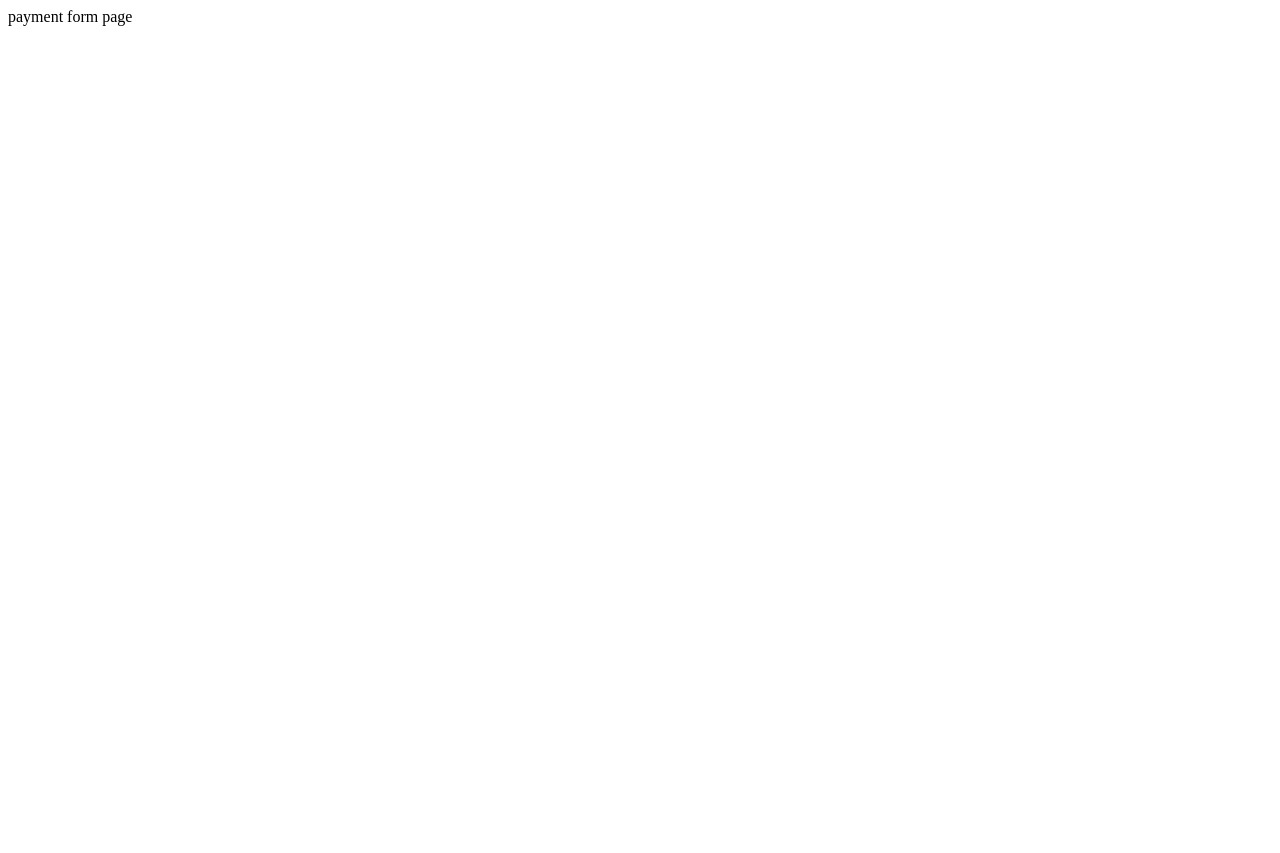
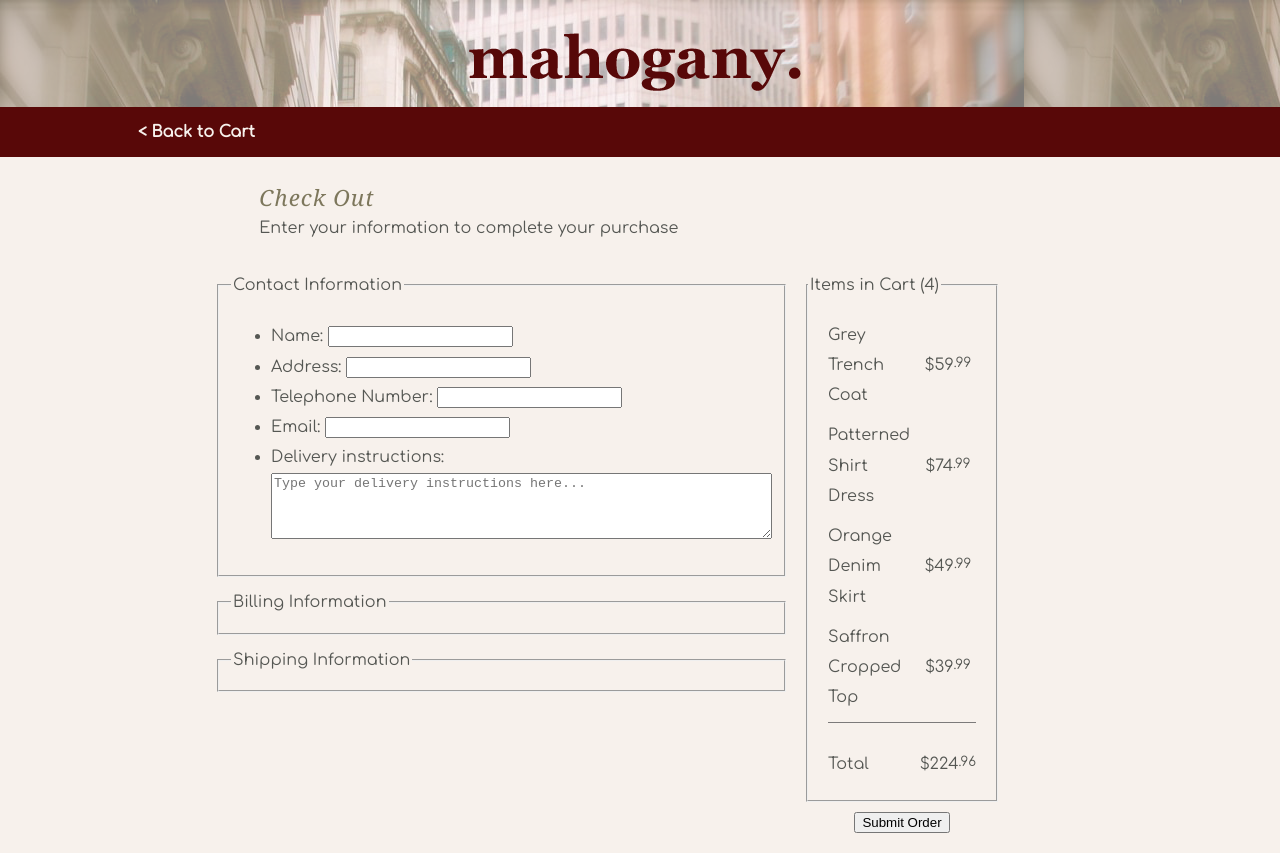
Before and after one commit to patzhenliu/CSC3750_final, a plain HTML site: page go5621/pages/purchase/payment-form.html in a window 1280 px wide. Before the commit the page ends 800 px from the top, so only its background shows below. Drawn offline with Linux system fonts and the light colour scheme.

Commit message:
payment form wip

```diff
--- a/go5621/pages/purchase/payment-form.html
+++ b/go5621/pages/purchase/payment-form.html
@@ -1 +1,128 @@
-payment form page
+<!DOCTYPE html>
+<html lang="en">
+
+<head>
+    <meta charset="utf-8">
+    <title>Mahogany Clothes</title>
+
+    <link rel="icon" href="../../logo.ico">
+    <link rel="stylesheet" media="screen" href="../../stylesheets/style.css">
+    <link rel="stylesheet" media="screen" href="../../stylesheets/shopping-cart.css">
+    <link rel="stylesheet" media="screen" href="../../stylesheets/payment-form.css">
+    <link href="https://fonts.googleapis.com/icon?family=Material+Icons" rel="stylesheet">
+
+    <meta name="viewport" content="width=device-width, initial-scale=1.0">
+    <meta name="author" content="Patricia Liu">
+    <meta name="description" content="Online store for selling clothes">
+</head>
+
+<body id="mahogany-clothes-cart flex-container">
+    <div class="page-wrapper">
+        <div class="sticky">
+            <!-- Header -->
+            <section class="header">
+                <header role="banner">
+                    <a href="../../index.html"><img class="center" id="header-title"
+                            src="../../assets/header/header-title.png"></a>
+                </header>
+            </section>
+
+            <!-- Navigation -->
+            <section class="navigation">
+                <nav>
+                    <div class="menu">
+                        <span class="nav-item"><a href="shopping-cart.html">&#60; Back to Cart</a></span>
+                    </div>
+            </section>
+        </div>
+
+        <div class="main">
+            <!-- Payment Form Section -->
+            <div class="content payment-form">
+                <div class="payment-form-header">
+                    <h3>Check Out</h3>
+                    <p id="caption">
+                        Enter your information to complete your purchase
+                    </p>
+                </div>
+                <form action="thank-you.html" method="POST">
+                    <!-- information section -->
+                    <div class="checkout-info">
+                        <div class="payment-section">
+                            <fieldset>
+                                <legend>Contact Information</legend>
+                                <ul>
+                                    <li>
+                                        <label for="info-name">Name:</label>
+                                        <input type="text" name="customername" id="info-name">
+                                    </li>
+                                    <li>
+                                        <label for="info-address">Address:</label>
+                                        <input type="text" name="address" id="info-address">
+                                    </li>
+                                    <li>
+                                        <label for="info-telephone">Telephone Number:</label>
+                                        <input type="tel" name="telephone" id="info-telephone">
+                                    </li>
+                                    <li>
+                                        <label for="info-email">Email:</label>
+                                        <input type="email" name="email" id="info-email">
+                                    </li>
+                                    <li>
+                                        <label for="info-instructions">Delivery instructions:</label><br>
+                                        <textarea name="instructions" maxlength="400" rows="4" cols="60"
+                                            id="info-instructions"
+                                            placeholder="Type your delivery instructions here..."></textarea>
+                                    </li>
+                                </ul>
+                            </fieldset>
+
+                            <fieldset>
+                                <legend>Billing Information</legend>
+                            </fieldset>
+
+                            <fieldset>
+                                <legend>Shipping Information</legend>
+                            </fieldset>
+                        </div>
+
+                        <div class="cart-section">
+                            <fieldset>
+                                <legend>Items in Cart (4)</legend>
+                                <div class="content shopping-cart cart-section">
+                                    <!-- Products -->
+                                    <div class="shopping-cart-list">
+                                        <p class="product-name">Grey Trench Coat</p>
+                                        <p class="price center">59<small>.99</small></p>
+
+                                        <p class="product-name">Patterned Shirt Dress</p>
+                                        <p class="price center">74<small>.99</small></p>
+
+                                        <p class="product-name">Orange Denim Skirt</p>
+                                        <p class="price center">49<small>.99</small></p>
+
+                                        <p class="product-name">Saffron Cropped Top</p>
+                                        <p class="price center">39<small>.99</small></p>
+
+                                        <p class="horizontal-rule"></p>
+
+                                        <p class="product-name">Total</p>
+                                        <p class="price center">224<small>.96</small></p>
+
+                                    </div>
+                                </div>
+                            </fieldset>
+                            <div id="buttons">
+                                <input class="button" type="submit" value="Submit Order">
+                            </div>
+                        </div>
+                    </div>
+                </form>
+            </div>
+
+
+        </div>
+    </div>
+</body>
+
+</html>
--- /dev/null
+++ b/go5621/stylesheets/payment-form.css
@@ -0,0 +1,55 @@
+.main {
+    display: flex;
+    flex-direction: row;
+    margin-top: 140px;
+    justify-content: center;
+}
+fieldset {
+    margin: 10px;
+}
+.content {
+    border: none;
+    margin: 20px;
+    padding: 0;
+    width: 70%;
+}
+.payment-section {
+    justify-content: left;
+    flex: 70%;
+}
+.cart-section {
+    justify-content: right;
+    flex: 30%;
+}
+.product-name::before, .product-name::after {
+    content: none;
+}
+.checkout-info {
+    display: flex;
+    justify-content: center;
+}
+.shopping-cart img {
+    width: 50px;
+}
+.shopping-cart-list {
+    grid-template-columns: auto auto;
+}
+.cart-section fieldset {
+    display: flex;
+    padding: 0;
+    justify-content: center;
+}
+.product-name {
+    text-align: left;
+}
+.price {
+    text-align: right;
+}
+.horizontal-rule {
+    grid-column: 1/3;
+    border-bottom: 1px solid rgb(124, 122, 122);
+}
+#buttons {
+    display: flex;
+    justify-content: center;
+}
```
Also changed, not shown: go5621/pages/purchase/shopping-cart.html (+0 -2 lines).
